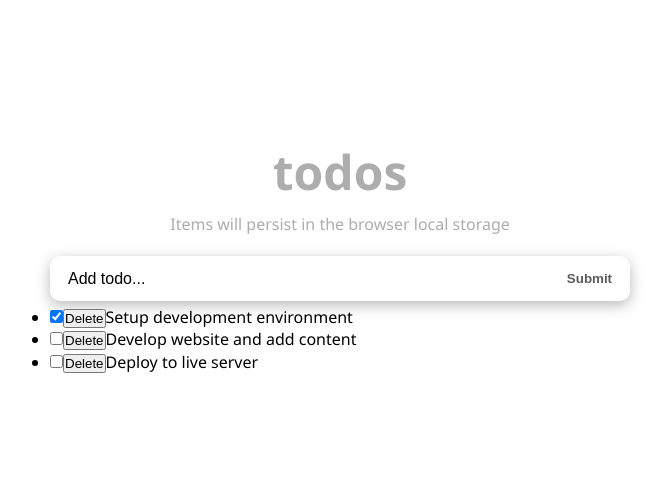
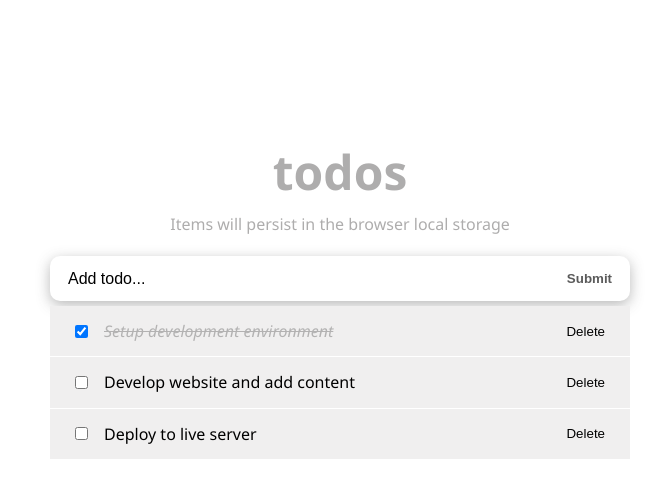
Before and after one commit to ronaldyonggi/todo-react-typescript, a React (Create React App) app: page / in a window 1280 px wide. Shown: the top 498 px of the page, without its empty margins (300-967 px from the left). Built offline with nearby package versions, Linux system fonts and the light colour scheme.

Commit message:
added strikethrough feature for completed todo

```diff
--- a/src/components/appComponents/todosLogicComponents/todosListComponents/TodoItem.tsx
+++ b/src/components/appComponents/todosLogicComponents/todosListComponents/TodoItem.tsx
@@ -1,9 +1,18 @@
+import styles from '../../../styles/TodoItem.module.scss'
+
 interface TodoItemProps {
   todo: Todo
   setTodos: React.Dispatch<React.SetStateAction<Todo[]>>
 }
 
 const TodoItem = (props: TodoItemProps) => {
+const completedStyle: React.CSSProperties = {
+  fontStyle: 'italic',
+  color: '#595959',
+  opacity: 0.4,
+  textDecoration: 'line-through'
+};
+
   const todo = props.todo
   const setTodos = props.setTodos
 
@@ -24,14 +33,18 @@ const TodoItem = (props: TodoItemProps) => {
   }
 
   return (
-    <li>
+    <li className={styles.item}>
+      <div className={styles.content}>
         <input
         type="checkbox"
         checked={todo.completed}
         onChange={() => handleChecked(todo.id)}
         />
         <button onClick={() => handleDelete(todo.id)}>Delete</button>
+        <span style={todo.completed ? completedStyle : undefined}>
           {todo.title}
+        </span>
+      </div>
     </li>
   )
 }
```
Lines whose indentation alone changed are shown as unchanged.
